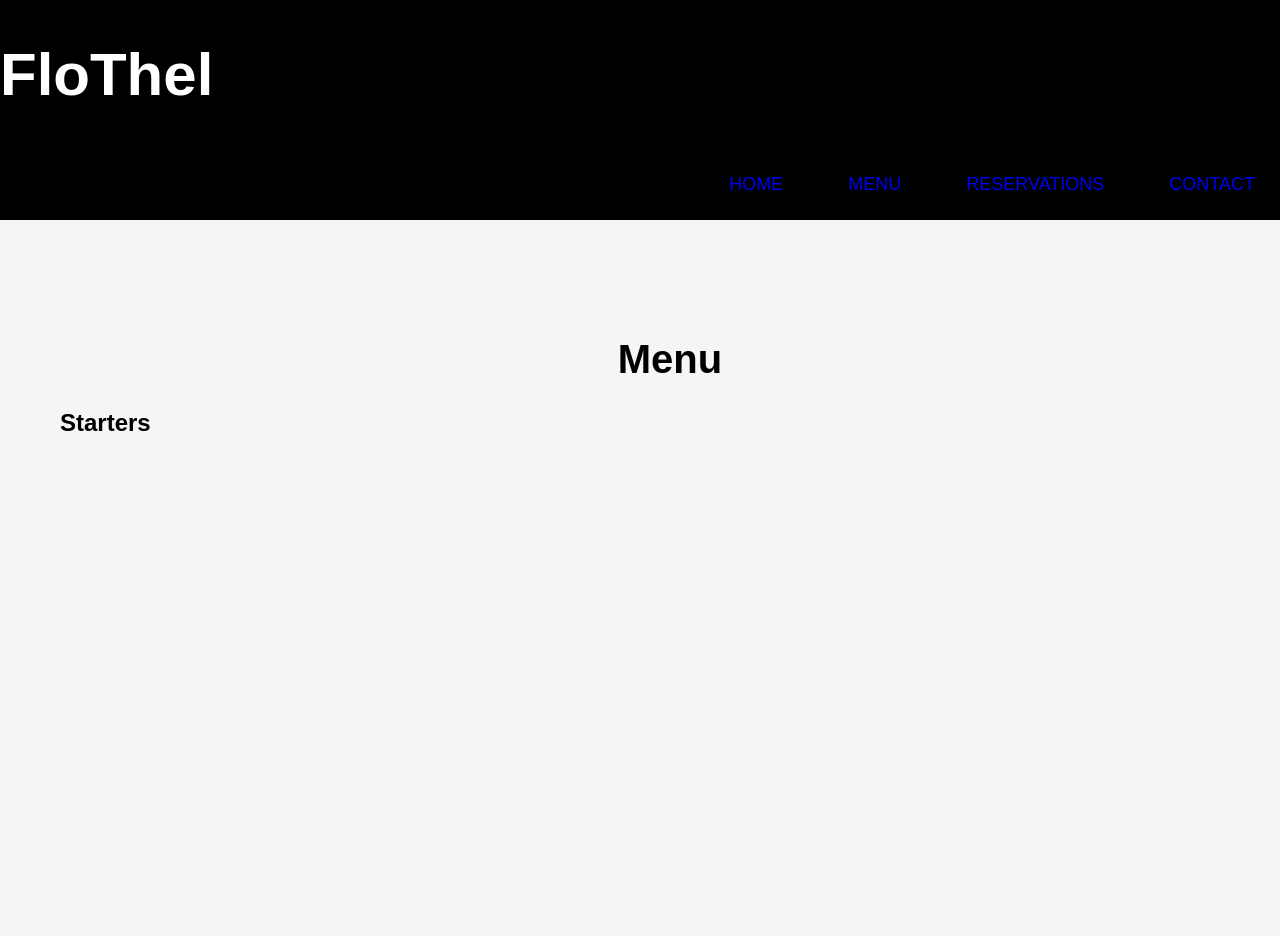
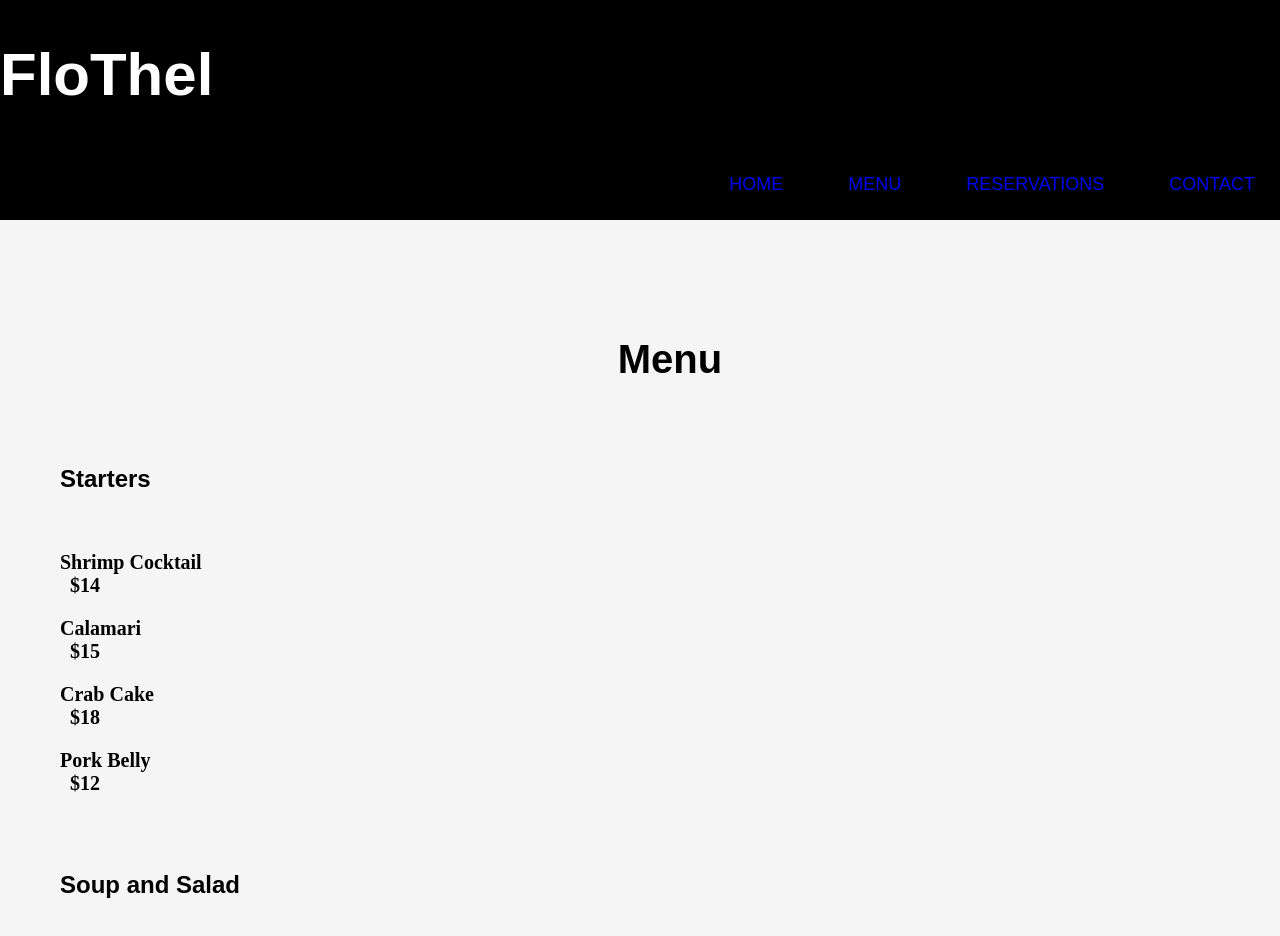
Before and after one commit to Rtalford/Final-Project-Restaurant-website, a plain HTML site: page menu.html in a window 1280 px wide. Before the commit the page ends 800 px from the top, so only its background shows below. Drawn offline with Linux system fonts and the light colour scheme.

Commit message:
add updates to menu file

```diff
--- a/menu.html
+++ b/menu.html
@@ -36,8 +36,62 @@
 <div class="Menu">
 
     <h1>Menu</h1>
+<br>
+<br>
+    <h2> Starters </h2>
+<br>
+<h3>Shrimp Cocktail &nbsp &nbsp &nbsp &nbsp &nbsp &nbsp &nbsp &nbsp &nbsp &nbsp  &nbsp &nbsp
+    &nbsp &nbsp &nbsp &nbsp &nbsp &nbsp &nbsp &nbsp &nbsp &nbsp  &nbsp &nbsp
+    &nbsp &nbsp &nbsp &nbsp &nbsp &nbsp &nbsp &nbsp &nbsp &nbsp  &nbsp &nbsp
+    &nbsp &nbsp &nbsp &nbsp &nbsp &nbsp &nbsp &nbsp &nbsp &nbsp  &nbsp &nbsp
+    &nbsp &nbsp &nbsp &nbsp &nbsp &nbsp &nbsp &nbsp &nbsp &nbsp  &nbsp &nbsp
+    &nbsp &nbsp &nbsp &nbsp &nbsp &nbsp &nbsp &nbsp &nbsp &nbsp  &nbsp &nbsp
+    &nbsp &nbsp &nbsp &nbsp &nbsp &nbsp &nbsp &nbsp &nbsp &nbsp  &nbsp &nbsp
+    &nbsp &nbsp &nbsp &nbsp &nbsp &nbsp &nbsp &nbsp &nbsp &nbsp  &nbsp &nbsp
+    &nbsp &nbsp &nbsp &nbsp &nbsp &nbsp &nbsp &nbsp &nbsp &nbsp  &nbsp &nbsp
 
-    <h2> Starters </h2>
+    $14</h3>
+
+<h3>Calamari &nbsp &nbsp &nbsp &nbsp &nbsp &nbsp &nbsp &nbsp &nbsp &nbsp  &nbsp &nbsp
+    &nbsp &nbsp &nbsp &nbsp &nbsp &nbsp &nbsp &nbsp &nbsp &nbsp  &nbsp &nbsp
+    &nbsp &nbsp &nbsp &nbsp &nbsp &nbsp &nbsp &nbsp &nbsp &nbsp  &nbsp &nbsp
+    &nbsp &nbsp &nbsp &nbsp &nbsp &nbsp &nbsp &nbsp &nbsp &nbsp  &nbsp &nbsp
+    &nbsp &nbsp &nbsp &nbsp &nbsp &nbsp &nbsp &nbsp &nbsp &nbsp  &nbsp &nbsp
+    &nbsp &nbsp &nbsp &nbsp &nbsp &nbsp &nbsp &nbsp &nbsp &nbsp  &nbsp &nbsp
+    &nbsp &nbsp &nbsp &nbsp &nbsp &nbsp &nbsp &nbsp &nbsp &nbsp  &nbsp &nbsp
+    &nbsp &nbsp &nbsp &nbsp &nbsp &nbsp &nbsp &nbsp &nbsp &nbsp  &nbsp &nbsp
+    &nbsp &nbsp &nbsp &nbsp &nbsp &nbsp
+    &nbsp &nbsp &nbsp &nbsp &nbsp &nbsp &nbsp &nbsp &nbsp &nbsp  &nbsp &nbsp
+$15 </h3>
+
+    <h3>Crab Cake &nbsp &nbsp &nbsp &nbsp &nbsp &nbsp &nbsp &nbsp &nbsp &nbsp  &nbsp &nbsp
+        &nbsp &nbsp &nbsp &nbsp &nbsp &nbsp &nbsp &nbsp &nbsp &nbsp  &nbsp &nbsp
+        &nbsp &nbsp &nbsp &nbsp &nbsp &nbsp &nbsp &nbsp &nbsp &nbsp  &nbsp &nbsp
+        &nbsp &nbsp &nbsp &nbsp &nbsp &nbsp &nbsp &nbsp &nbsp &nbsp  &nbsp &nbsp
+        &nbsp &nbsp &nbsp &nbsp &nbsp &nbsp &nbsp &nbsp &nbsp &nbsp  &nbsp &nbsp
+        &nbsp &nbsp &nbsp &nbsp &nbsp &nbsp &nbsp &nbsp &nbsp &nbsp  &nbsp &nbsp
+        &nbsp &nbsp &nbsp &nbsp &nbsp &nbsp &nbsp &nbsp &nbsp &nbsp  &nbsp &nbsp
+        &nbsp &nbsp &nbsp &nbsp &nbsp &nbsp &nbsp &nbsp &nbsp &nbsp  &nbsp &nbsp
+        &nbsp &nbsp &nbsp &nbsp &nbsp &nbsp
+        &nbsp &nbsp &nbsp &nbsp &nbsp &nbsp &nbsp &nbsp &nbsp &nbsp &nbsp
+    $18 </h3>
+
+    <h3>Pork Belly &nbsp &nbsp &nbsp &nbsp &nbsp &nbsp &nbsp &nbsp &nbsp &nbsp  &nbsp &nbsp
+            &nbsp &nbsp &nbsp &nbsp &nbsp &nbsp &nbsp &nbsp &nbsp &nbsp  &nbsp &nbsp
+            &nbsp &nbsp &nbsp &nbsp &nbsp &nbsp &nbsp &nbsp &nbsp &nbsp  &nbsp &nbsp
+            &nbsp &nbsp &nbsp &nbsp &nbsp &nbsp &nbsp &nbsp &nbsp &nbsp  &nbsp &nbsp
+            &nbsp &nbsp &nbsp &nbsp &nbsp &nbsp &nbsp &nbsp &nbsp &nbsp  &nbsp &nbsp
+            &nbsp &nbsp &nbsp &nbsp &nbsp &nbsp &nbsp &nbsp &nbsp &nbsp  &nbsp &nbsp
+            &nbsp &nbsp &nbsp &nbsp &nbsp &nbsp &nbsp &nbsp &nbsp &nbsp  &nbsp &nbsp
+            &nbsp &nbsp &nbsp &nbsp &nbsp &nbsp &nbsp &nbsp &nbsp &nbsp  &nbsp &nbsp
+            &nbsp &nbsp &nbsp &nbsp &nbsp &nbsp
+            &nbsp &nbsp &nbsp &nbsp &nbsp &nbsp &nbsp &nbsp &nbsp &nbsp &nbsp
+      $12 </h3>
+
+<br>
+<br>
+
+<h2> Soup and Salad </h2>
 
 
 </div>
--- a/style.css
+++ b/style.css
@@ -91,9 +91,14 @@ nav li{
     text-align: center;
 }
 
+.Menu h3{
+    font-family: Risotto Script;
+    font-size: 20px;
+}
 
 .reservations{
      margin-left: 30px;
+     margin-bottom: 60px;
 }
 
 .contact{
```
